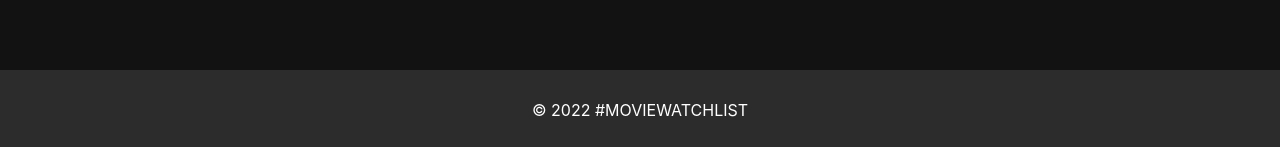
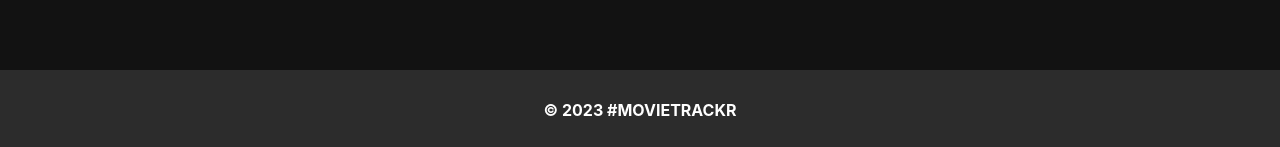
Before and after one commit to LevanElizbarashvili/Movie_Watchlist, a React (Vite) app: page / in a window 1280 px wide. Shown: the part 1110-1257 px from the top of the page. Built offline with nearby package versions, Linux system fonts and the light colour scheme.

Commit message:
updated footer

```diff
--- a/src/components/Footer.jsx
+++ b/src/components/Footer.jsx
@@ -1,3 +1,3 @@
 export default function Footer() {
-  return <div className="footer">&#169; 2022 #MOVIEWATCHLIST</div>;
+  return <div className="footer">&#169; 2023 #MOVIETRACKR</div>;
 }
--- a/src/index.css
+++ b/src/index.css
@@ -269,4 +269,5 @@
     text-align: center;
     padding: 30px;
     background-color: #2C2C2C;
+    font-weight: 700;
 }
```
